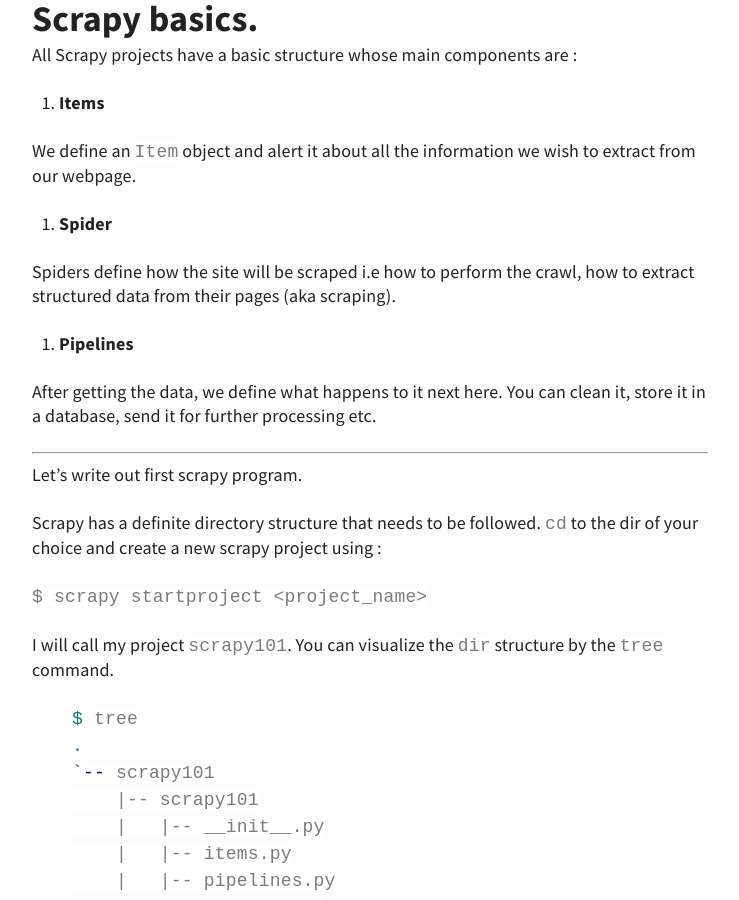
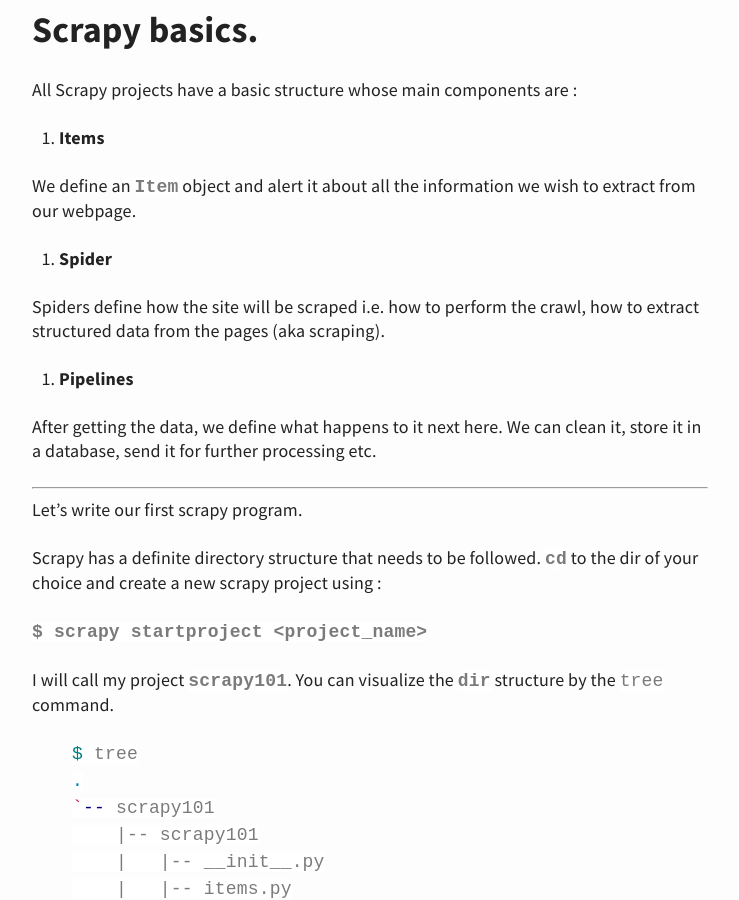
Before and after one commit to darshanime/darshanime.github.io, a Jekyll site: the page built from _posts/2015-09-05-Scrapy-101.md, in a window 1280 px wide and 900 px high, scrolled down 1496 px. Shown: the whole window, without its empty margins (270-1009 px from the left). Built offline with Jekyll 4.4.1, drawn with Linux system fonts in a browser that asks for light colours; comment, search, counter and statistics services are not loaded.

Commit message:
fix typos

```diff
--- a/_posts/2015-09-05-Scrapy-101.md
+++ b/_posts/2015-09-05-Scrapy-101.md
@@ -47,31 +47,33 @@
 
 I am assuming you have Scrapy installed on your systems. If not yet, go thru the official installation instructions [here](http://doc.scrapy.org/en/latest/intro/install.html){:target="_blank"}.
 
+_______
+
 ##Scrapy basics.
-
+<br>
 All Scrapy projects have a basic structure whose main components are :
 
 1. **Items**
 
-We define an `Item` object and alert it about all the information we wish to extract from our webpage.
+We define an **`Item`** object and alert it about all the information we wish to extract from our webpage.
 
 2. **Spider**
 
-Spiders define how the site will be scraped i.e how to perform the crawl, how to extract structured data from their pages (aka scraping).
+Spiders define how the site will be scraped i.e. how to perform the crawl, how to extract structured data from the pages (aka scraping).
 
 3. **Pipelines**
 
-After getting the data, we define what happens to it next here. You can clean it, store it in a database, send it for further processing etc.
+After getting the data, we define what happens to it next here. We can clean it, store it in a database, send it for further processing etc.
 
 _______
-Let's write out first scrapy program.
+Let's write our first scrapy program.
 
-Scrapy has a definite directory structure that needs to be followed. `cd` to the dir of your choice and create a new scrapy project using  :
+Scrapy has a definite directory structure that needs to be followed. **`cd`** to the dir of your choice and create a new scrapy project using  :
 
-`$ scrapy startproject <project_name>`
+**`$ scrapy startproject <project_name>`**
 
-I will call my project `scrapy101`.
-You can visualize the `dir` structure by the `tree` command.
+I will call my project **`scrapy101`**.
+You can visualize the **`dir`** structure by the `tree` command.
 
 
 {% highlight bash %}
@@ -95,7 +97,7 @@
 
 _______
 <br>
-The `Hello World` of scraping is getting the listings on the homepage of [`dmoz`](http://www.dmoz.org/){:target="_blank"}. Open the page in your browser, it looks like this :
+The **`Hello World`** of scraping is getting the listings on the homepage of [`dmoz`](http://www.dmoz.org/){:target="_blank"}. Open the page in your browser, it looks like this :
 
 ![dmoz webpage](/img/one.png "dmoz webpage")
 
@@ -104,7 +106,7 @@
 
 _______
 <br>
-Dump this into `items.py`.
+Dump this into **`items.py`**:
 
 
 
@@ -118,28 +120,28 @@
 {% endhighlight %}
 
 
-We are simply telling scrapy what we wish to extract. We are defining a new `Item` class, which isn't really very different from the vanilla Python `dict`.
+We are simply telling scrapy what we wish to extract. We are defining a new **`Item`** class, which isn't really very different from the vanilla Python **`dict`**.
 
 Now, before we write our Spider, let's look at the HTML of the page to locate where our data lies in it. Use [`Firebug`](https://addons.mozilla.org/en-US/firefox/addon/firebug/){:target="_blank"} if you are on Firefox or the Dev Tools on Chrome. We are using these tools and not viewing the HTML directly because the page has a complicated structure (even for this relatively simple page) and to pinpoint the exact location which harbors our content is tiresome.
 
 _______
 <br>
-Move the cursor over the various `div` elements and expand the ones that have the target. Repeat until you reach it. We see that our titles are divided into three `div` classes each called `one-third`.
+Move the cursor over the various **`div`** elements and expand the ones that have the target. Repeat until you reach it. We see that our titles are divided into three `div` classes each called **`one-third`**.
 
 ![dmoz nav](/img/two.png "dmoz nav")
 
-Copy their `XPath` by right-clicking.
+Copy their **`XPath`** by right-clicking.
 
 It looks like this :
 
-`/html/body/div[3]/div[3]/div[1]`.
+**`/html/body/div[3]/div[3]/div[1]`**.
 
-Note this `div` has all the three `one-third` divs. We can further access them by appending `div[1]`, `div[2]` or `div[3]` respectively.
+Note this **`div`** has all the three `one-third` divs. We can further access them by appending **`div[1]`**, **`div[2]`** or **`div[3]`** respectively.
 
 
 _______
 <br>
-We can now write our Spider. Navigate to the `Spider` dir and create a new file, I will name mine `dmoz.py`
+We can now write our Spider. Navigate to the **`Spider`** dir and create a new file, I will name mine **`dmoz.py`**
 
 Dump :
 
@@ -164,13 +166,13 @@
 
 
 
-We named our spider `dmoz`, gave it a URL to start with and asked it to not go outside the `dmoz.org` domain.
+We named our spider **`dmoz`**, gave it a URL to start with and asked it to not go outside the **`dmoz.org`** domain.
 
 _______
 <br>
-The spider starts by crawling the URL in the `start_urls` list, i.e. it sends a **request** asking for this page and the **response** is given to the `parse` function. The response object has all the information regarding the crawl (URL of the page, the HTML, HTTP status etc).
+The spider starts by crawling the URL in the **`start_urls`** list, i.e. it sends a **request** asking for this page and the **response** is given to the **`parse`** function. The response object has all the information regarding the crawl (URL of the page, the HTML, HTTP status etc).
 
-In our `parse` function, we iterate over each child of our `/html/body/div[3]/div[3]/div[1]/div` element (the three `one-third` divs). For each `div`, we will store the the text present in `span/a/text()` in the `Scrapy101Item`'s `title` field.
+In our **`parse`** function, we iterate over each child of our **`/html/body/div[3]/div[3]/div[1]/div`** element (the three **`one-third`** divs). For each **`div`**, we will store the the text present in **`span/a/text()`** in the **`Scrapy101Item`**'s **`title`** field.
 
 _______
 <br>
@@ -185,7 +187,7 @@
 {% endhighlight %}
 
 
-We get three lists with the titles in the them. We can access them using indexes or add another loop to get them in separate `Items` :
+We get three lists with the titles in the them. We can access them using indexes or add another loop to get them in separate **`Items`** :
 
 
 {% highlight python %}
@@ -209,7 +211,7 @@
 
 _______
 <br>
-Running the script and sending the log to `log.txt` :
+Running the script and sending the log to **`log.txt`** :
 
 {% highlight bash %}
 $ scrapy crawl --logfile=log.txt dmoz
@@ -233,9 +235,9 @@
 
 _______
 <br>
-We did not use the `Item` object here, just printed its contents. However, they can be used to process further process the data, store it in a database etc.
+We did not use the **`Item`** object here, just printed its contents. However, they can be used to process further process the data, store it in a database etc.
 
-We need some post processing generally to clean the data. Even here, we need to combine `Kids` and `Teens` as they are stored in different `a` elements on the page. Scrapy allows for complex post-processing routines via its `Pipelines`.
+We need some post processing generally to clean the data. Even here, we need to combine **`Kids`** and **`Teens`** as they are stored in different **`a`** elements on the page. Scrapy allows for complex post-processing routines via its **`Pipelines`**.
 
 Find this code on [Github](https://github.com/darshanime/scrapy-tutorials){:target="_blank"}
 
```
Also changed, not shown: original_index.html (deleted, +0 -17 lines), readme.md.
